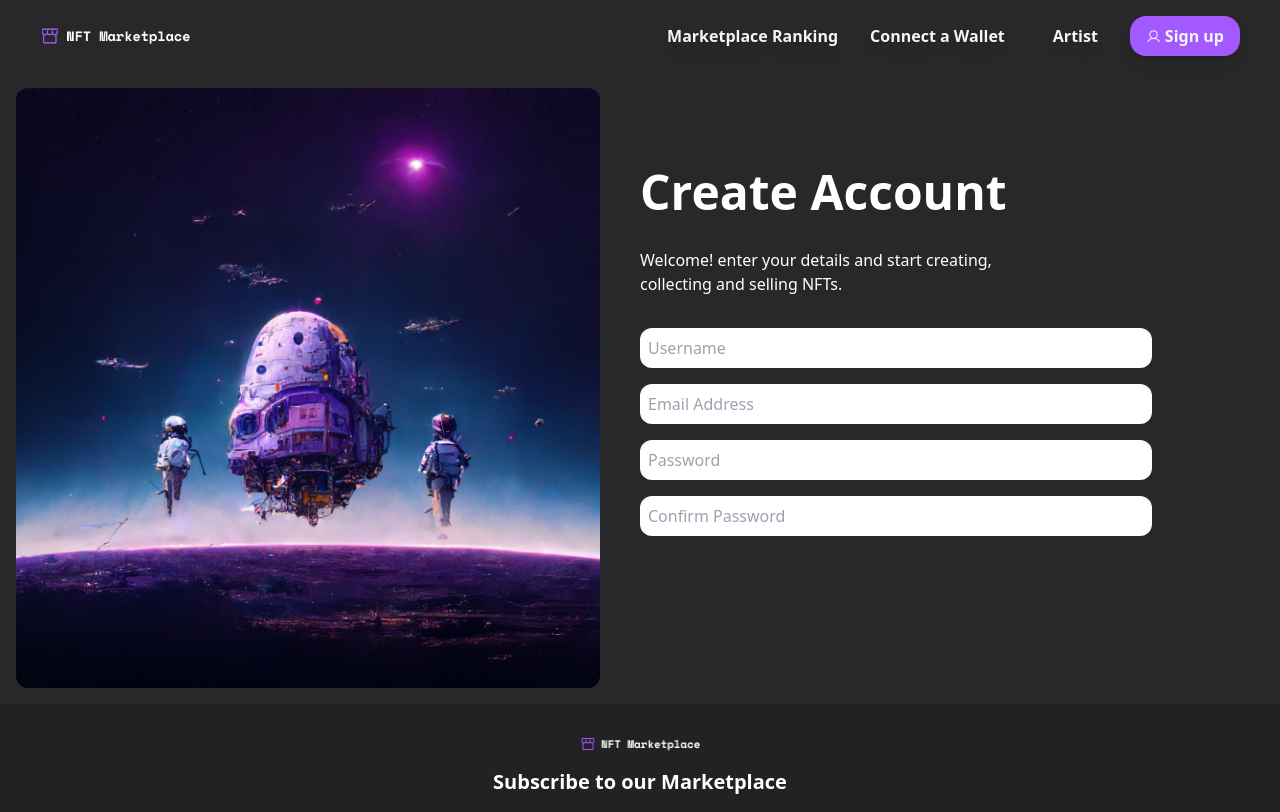
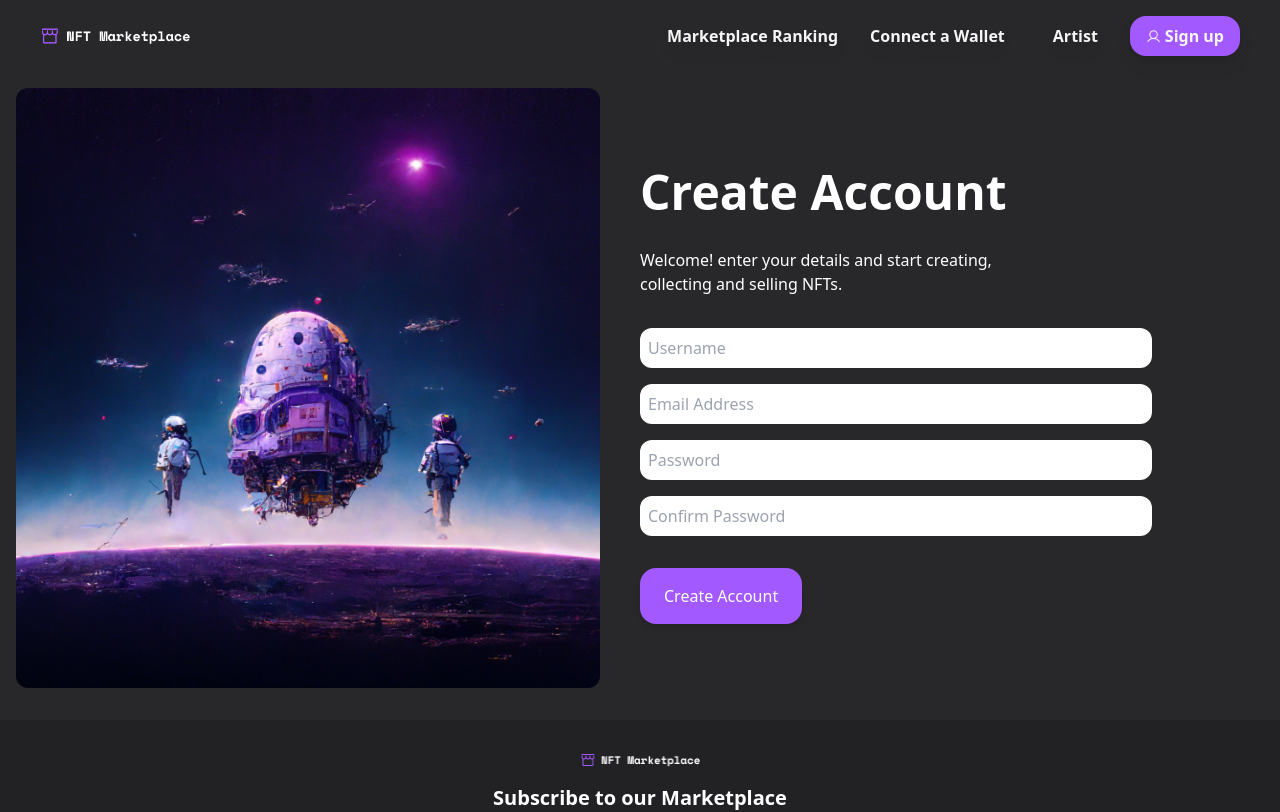
Before and after one commit to Pawan2061/nftmarketFE, a Next.js app: page /signup in a window 1280 px wide. Shown: the top 812 px of the page. Built offline with nearby package versions, Linux system fonts and the light colour scheme.

Commit message:
feat: build fix

```diff
--- a/app/signup/page.tsx
+++ b/app/signup/page.tsx
@@ -88,6 +88,15 @@ export default function Signup() {
             className="bg-white text-black p-2 w-full rounded-xl"
           />
         </div>
+        <motion.button
+          whileHover={{ y: -5, x: 10 }}
+          transition={{ duration: 0.1 }}
+          className="bg-[#A259FF] px-6 py-4 rounded-2xl flex gap-3 mx-auto md:mx-0 transition-transform duration-300 hover:scale-105 hover:bg-[#a777e7] shadow-md hover:shadow-lg"
+          initial={{ scale: 0 }}
+          animate={{ scale: 1 }}
+        >
+          Create Account
+        </motion.button>
       </motion.div>
     </div>
   );
--- a/components/footer.tsx
+++ b/components/footer.tsx
@@ -1,7 +1,6 @@
 "use client";
 import { motion } from "framer-motion";
 import Image from "next/image";
-// import logo from "../public/Logo.png";
 
 export default function Footer() {
   return (
@@ -14,7 +13,7 @@ export default function Footer() {
     >
       <div className="container mx-auto text-center">
         <Image
-          src="/logo.png"
+          src="/Logo.png"
           alt="Logo"
           width={120}
           height={40}
```
